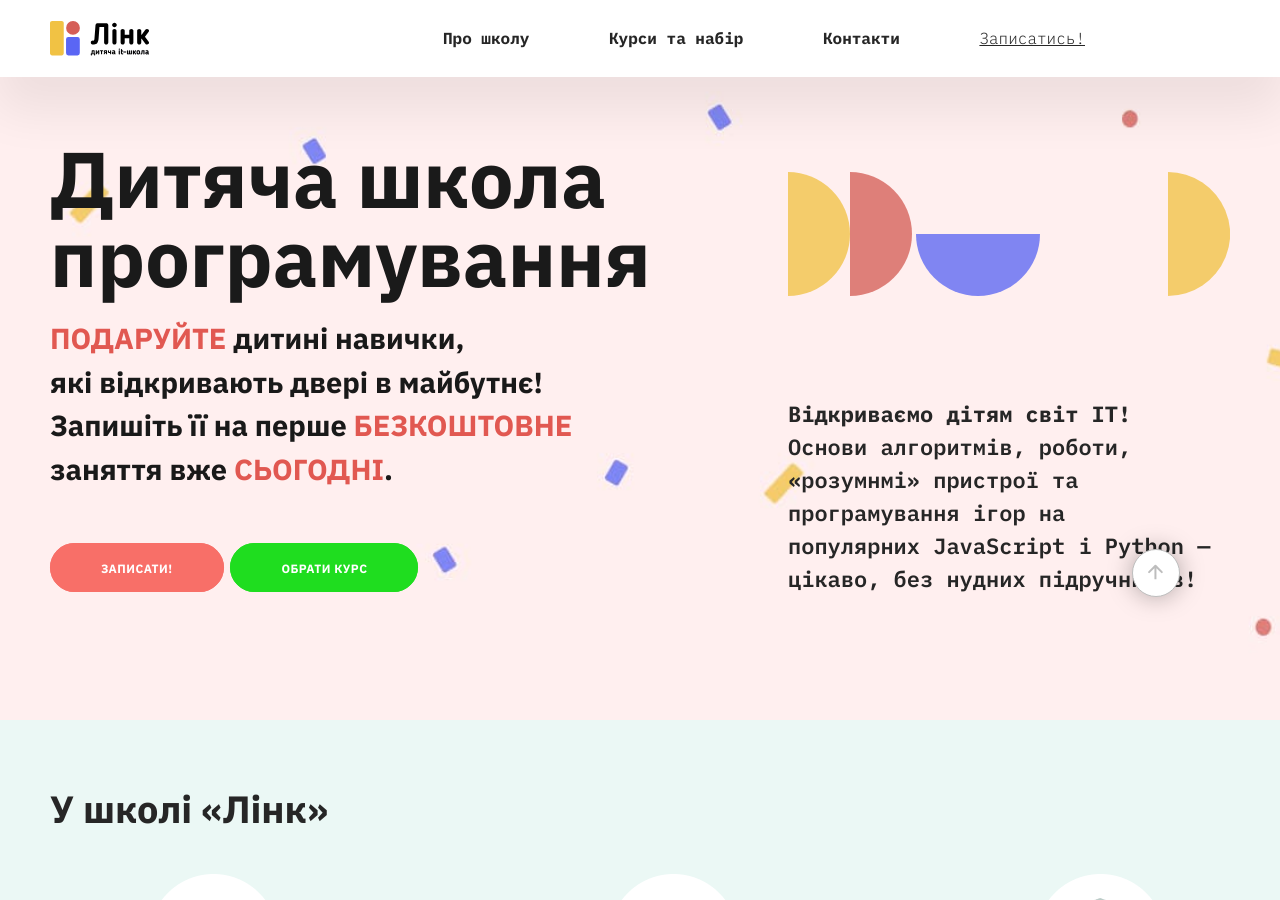
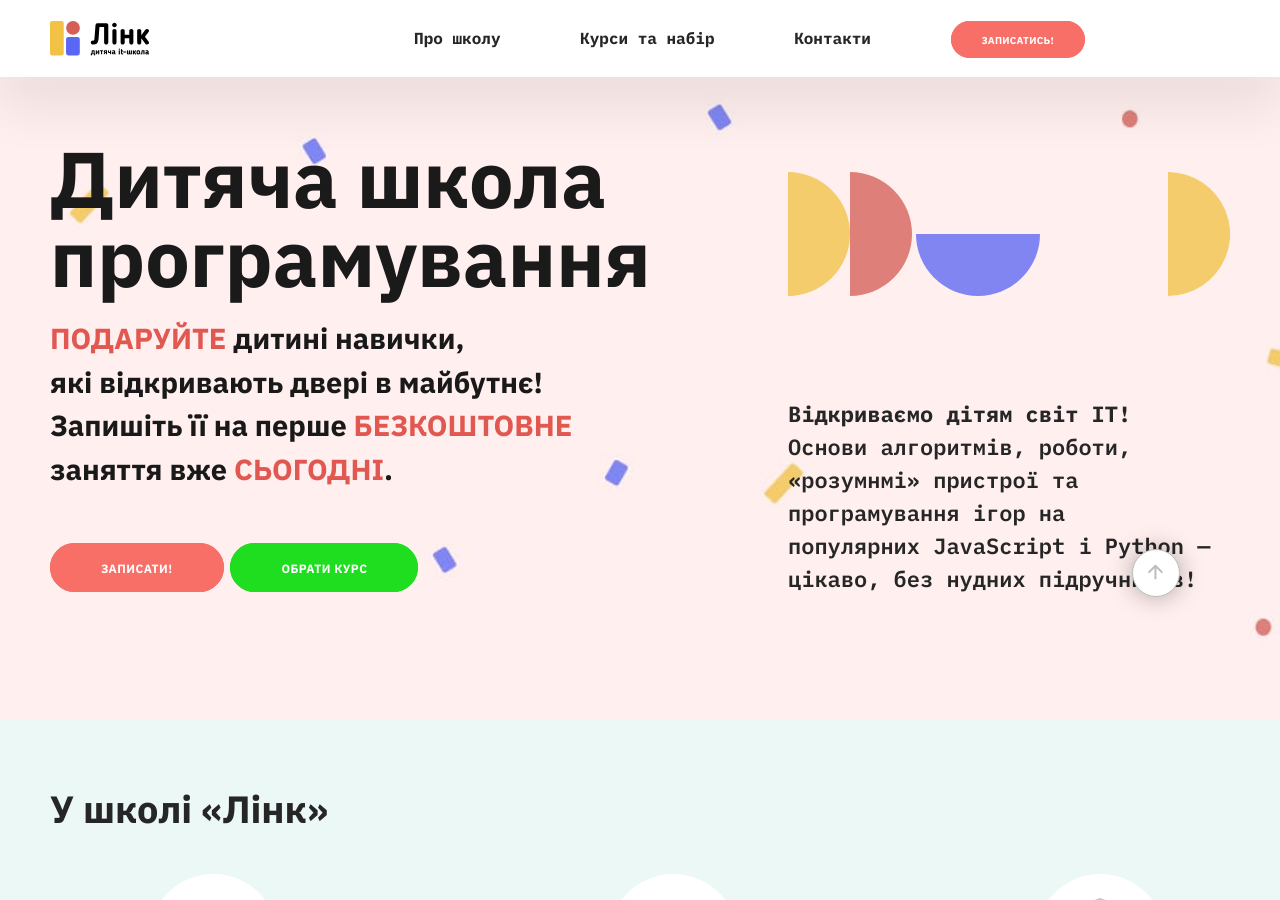
Before and after one commit to tfxoshchypok/linkit22, a Jekyll site: the page built from index.html, in a window 1280 px wide and 900 px high. Built offline with Jekyll 4.4.1, drawn with Linux system fonts in a browser that asks for light colours.

Commit message:
Update header.html

```diff
--- a/_includes/header.html
+++ b/_includes/header.html
@@ -9,7 +9,7 @@
       <a class="nav-top__link" href="/#about-school">Про школу</a>
       <a class="nav-top__link" href="/#courses">Курси та набір</a>
       <a class="nav-top__link" href="/#contacts">Контакти</a>
-      <a href="#">Записатись!</a>
+      <a href="#" class="ss-action">Записатись!</a>
     </nav>
 
     <div class="s-action">
```
